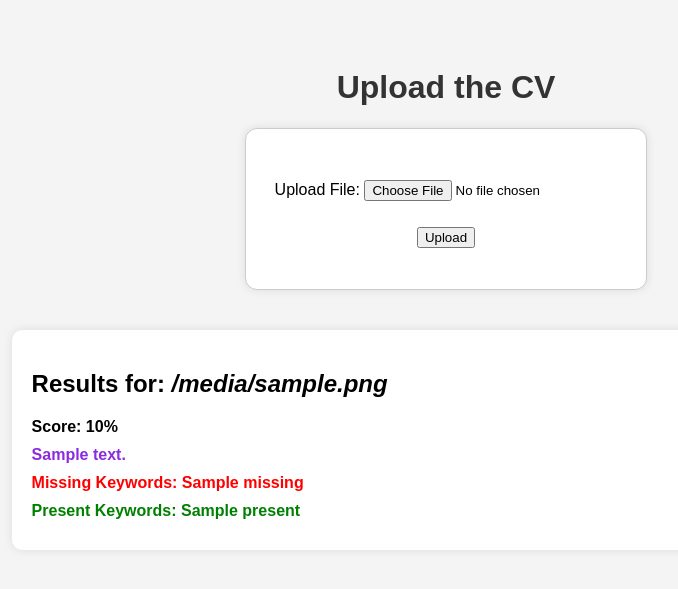
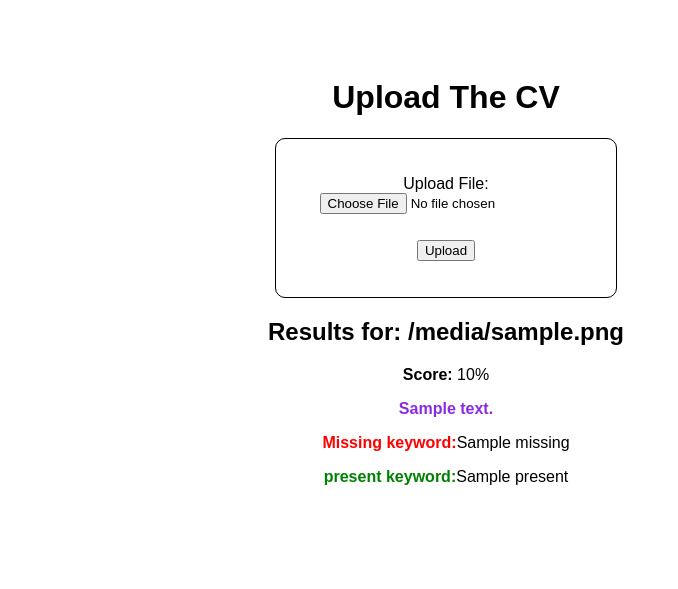
Before and after one commit to HritHik811/Keyword-matching, a Flask app: template templates/index.html in a window 1280 px wide. Shown: the top 589 px of the page, without its empty margins (194-872 px from the left). Run offline with Flask 3, Linux system fonts and the light colour scheme; the template is opened without the code that fills it: most values are stand-ins (such as "Sample title", 1, 10 or a date in 2020); parts of the project's set-up code (start-up, migrations or seed data) failed here and were passed over.

Commit message:
added gunicorn

```diff
--- a/requirements.txt
+++ b/requirements.txt
@@ -3,3 +3,4 @@ pdfminer.six
 python-docx
 nltk
 Werkzeug
+gunicorn
--- a/templates/index.html
+++ b/templates/index.html
@@ -3,88 +3,25 @@
 <head>
     <title>CV Keyword Matching Score</title>
     <style>
-        body {
-            font-family: Arial, sans-serif;
-            text-align: center;
-            padding: 40px;
-            background-color: #f4f4f4;
-        }
-
-        h1 {
-            color: #333;
-        }
-
-        .upload-box {
-            background-color: white;
-            margin: 20px auto;
-            width: 350px;
-            padding: 25px;
-            border: 1px solid #ccc;
-            border-radius: 12px;
-            box-shadow: 0 0 10px rgba(0,0,0,0.1);
-        }
-
-        input[type="file"] {
-            margin: 10px 0;
-        }
-
-        .results {
-            margin-top: 40px;
-            padding: 20px;
-            background-color: #fff;
-            width: 70%;
-            margin-left: auto;
-            margin-right: auto;
-            border-radius: 10px;
-            box-shadow: 0 0 10px rgba(0,0,0,0.1);
-            text-align: left;
-        }
-
-        .results p {
-            font-size: 16px;
-            margin: 10px 0;
-        }
-
-        .missing {
-            color: red;
-            font-weight: bold;
-        }
-
-        .present {
-            color: green;
-            font-weight: bold;
-        }
-
-        .comment {
-            color: blueviolet;
-            font-weight: bold;
-            font-size: 18px;
-        }
-
-        .score {
-            font-size: 22px;
-            font-weight: bold;
-        }
+        body { font-family: Arial; text-align: center; padding: 50px; }
+        .upload-box { margin: 20px auto; width: 300px; padding: 20px; border: 1px solid #000000; border-radius: 10px; }
+        input[type="file"] { margin-bottom: 10px; }
     </style>
 </head>
 <body>
-    <h1><b>Upload the CV</b></h1>
-
+    <h1><B>Upload The CV</B></h1>
     <div class="upload-box">
         <form enctype="multipart/form-data" action="/" method="post">
-            <p>Upload File: <input type="file" name="cv" required /></p>
+            <p>Upload File: <input type="file" name="cv" /></p>
             <p><input type="submit" value="Upload" /></p>
         </form>
     </div>
 
-    {% if filename %}
-    <div class="results">
-        <h2>Results for: <em>{{ filename }}</em></h2>
-        <p class="score">Score: {{ score }}%</p>
-        <p class="comment">{{ comment }}</p>
-        <p class="missing">Missing Keywords: {{ missing }}</p>
-        <p class="present">Present Keywords: {{ present }}</p>
-    </div>
-    {% endif %}
+    <h2>Results for: {{ filename }}</h2>
+    <p><strong>Score:</strong> {{ score }}%</p>
+    <p><span style="color:blueviolet;font-weight:bold">{{comment}}</span></p>
+    <p><span style="color: red; font-weight: bold">Missing keyword:</span>{{missing}}</p>
+    <p><span style="color: green; font-weight: bold">present keyword:</span>{{present}}</p>
+
 </body>
 </html>
```
